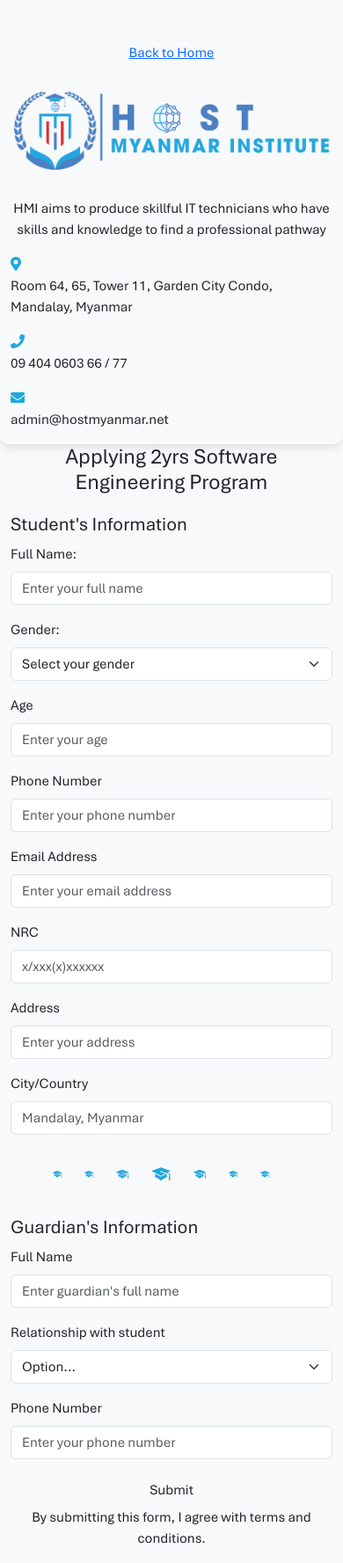
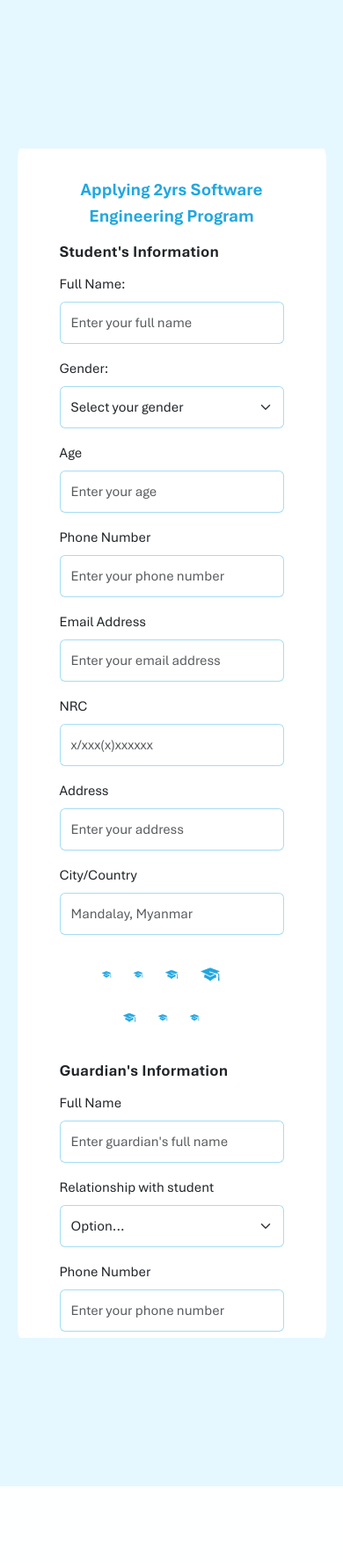
Before and after one commit to NayHt3t/HMI_Website_PHP, a PHP site: page /application-form.php in a window 390 px wide. Shown: the whole page at 88% size. After the commit the page ends 1690 px from the top, so only its background shows below. Run offline with PHP 8.4, Linux system fonts and the light colour scheme.

Commit message:
finished application form, start writing responsive web page to application form and home page

```diff
--- a/application-form.php
+++ b/application-form.php
@@ -14,18 +14,18 @@
 </head>
 
 <body>
-    <div class="container mt-5">
+    <div class="container">
         <div class="row">
             <!-- Sidebar -->
             <div class="sidebar col-md-4">
                 <div class="row text-center">
                     <a href="index.php" class="back">Back to Home</a>
                     <div class="logo">
-                        <img src="images/HMI_logo.png" alt="" width="100%">
+                        <img src="images/HMI_logo.png" alt="" width="80%">
                     </div>
                     <p class="body-text">HMI aims to produce skillful IT technicians who have skills and knowledge to find a professional pathway</p>
                 </div>
-                <div class="row">
+                <div class="row address-row">
                     <div class="col-lg-12 col-md-12 mb-lg-0">
                         <div class="row">
                             <div class="col-md-1">
@@ -55,8 +55,7 @@
                 </div>
             </div>
             <!-- Main Content -->
-            <div class="col-md-8">
-                <div class="application-form">
+            <div class="application-form col-md-8">
                 <div class="form-header text-center">
                     <h2>Applying 2yrs Software Engineering Program</h2>
                 </div>
@@ -109,7 +108,7 @@
                             </div>
                         </div>
 
-                            <div class="row my-3">
+                        <div class="row mt-3 mb-5">
                             <?php echo renderSecionBreak(); ?>
                         </div>
 
@@ -135,15 +134,15 @@
                                 <input type="tel" class="form-control" id="phone" placeholder="Enter your phone number">
                             </div>
                         </div>
-                            <div class="row d-flex justify-content-center align-items-center">
+                        <div class="row d-flex justify-content-center align-items-center my-3">
                             <button type="submit" class="btn submit-button">Submit</button>
                         </div>
-                            <div class="row">
+                        <div class="row mt-3">
                             <p class="text-center">By submitting this form, I agree with terms and conditions.</p>
                         </div>
                     </form>
                 </div>
-                </div>
+
             </div>
         </div>
     </div>
--- a/components/components.php
+++ b/components/components.php
@@ -6,7 +6,7 @@ function renderTitle($title)
           <div class='logo-bullet'>
             <img src='images/HMI_logo_only.png' width='100%' height='100%' alt=''>
           </div>
-          <p class='title-text text-center'>$title</p>
+          <p class='title-text'>$title</p>
         ";
 }
 
--- a/css/style.css
+++ b/css/style.css
@@ -160,7 +160,7 @@ body {
 
 .idea {
   top: -10%;
-  left: 43%;
+  left: 40%;
   transform: translateX(-50%);
 }
 
--- a/css/styles-for-application.css
+++ b/css/styles-for-application.css
@@ -23,44 +23,123 @@
 }
 
 body {
-    background-color: #f8f9fa;
+    background-color: #E6F8FF;
+}
+
+body,
+html {
+    margin: 0;
+    padding: 0;
+    height: 100%;
+    overflow: hidden;
+    display: flex;
+    justify-content: center;
+    align-items: center;
+}
+
+.container {
+    margin: 10px;
+    height: 80%;
+    max-width: 100%;
+    width: 90%;
+    overflow-y: hidden;
+    box-sizing: border-box;
+    background-color: white;
+    border-radius: 1%;
+    display: flex;
+    /* flex-direction: column; */
 }
 
 .sidebar {
-    border-radius: 10px;
-    box-shadow: 0 4px 8px rgba(0, 0, 0, 0.1);
+    border-right: 1px solid #21A7E066;
+    padding: 5rem 2rem 2rem 2rem;
+    display: none;
+}
+
+.sidebar a {
+    color: black;
+    font-style: italic;
 }
 
 .sidebar .logo {
-    padding: 2rem 1rem 2rem 1rem;
+    padding: 2rem 1rem;
     height: auto;
     display: flex;
     justify-content: center;
 }
 
-.card {
-    border-radius: 10px;
-    box-shadow: 0 4px 8px rgba(0, 0, 0, 0.1);
+.sidebar .body-text {
+    font-size: 18px;
+    font-style: italic;
+    font-weight: 400;
+    line-height: 27px;
+    text-align: center;
+    color: #21A7E0;
 }
 
-.card-header {
-    color: #21A7E0;
-    border-bottom: none;
-    border-radius: 10px 10px 0 0;
+.sidebar .address-row {
+    margin-top: 10rem;
 }
 
-.card-body {
-    padding: 20px;
+.application-form h4 {
+    font-size: 18px;
+    font-weight: 600;
+    line-height: 18px;
+    letter-spacing: 0.1599999964237213px;
+    text-align: left;
+    margin-top: 1rem;
+    margin-bottom: 1rem;
+
 }
 
-h4 {
-    margin-top: 20px;
+.application-form {
+    padding: 2rem 3rem 1rem 3rem;
+    flex: 1;
+    height: 100%;
+    overflow-y: auto;
+    -ms-overflow-style: none;
+    scrollbar-width: none;
 }
 
-.card-body .submit-button {
-    width: 20%;
+.application-form::-webkit-scrollbar {
+    display: none;
+}
+
+.application-form h2 {
+    font-size: 20px;
+    font-weight: 600;
+    line-height: 30px;
+    text-align: center;
+    color: #21A7E0;
+}
+
+.application-form .form-control,
+.application-form .form-select {
+    height: 48px;
+    border: 1px solid #21A7E066;
+}
+
+.form-body .submit-button {
+    width: 100%;
     height: 3rem;
     background-color: #21A7E0;
     color: white;
     border-radius: 3px;
 }
+
+@media (min-width: 768px) {
+    .container {
+        flex-direction: row;
+        /* Row for larger screens */
+    }
+
+    .sidebar {
+        display: block;
+        /* Show sidebar on larger screens */
+    }
+
+    .form-body .submit-button {
+        width: 20%;
+        /* Smaller width for larger screens */
+    }
+}
--- a/layouts/header.php
+++ b/layouts/header.php
@@ -10,6 +10,7 @@
   <link href="https://unpkg.com/aos@2.3.1/dist/aos.css" rel="stylesheet">
   <link rel="stylesheet" href="css/style.css">
   <link rel="stylesheet" href="css/custom-animation.css">
+  <link rel="stylesheet" href="css/styles-for-mobile.css">
 
 
   <script src="https://ajax.googleapis.com/ajax/libs/jquery/3.7.1/jquery.min.js"></script>
@@ -42,7 +43,7 @@
 
 <nav class="navbar second-navbar navbar-expand-lg navbar-light sticky-top padding-format">
   <div class="container-fluid">
-    <div class="naver-brand col-lg-3 col-md-3 col-sm-3">
+    <div class="naver-brand col-lg-3 col-md-3 col-6">
       <a class="navbar-brand" href="index.php">
         <img src="images/HMI_logo.png" alt="Host Myanmnar Institute Logo" style="width: 100%;height: 4.5rem;">
       </a>
```
Also changed, not shown: css/styles-for-mobile.css (added, +84 -0 lines), index.php (+7 -5 lines), layouts/footer.php (+8 -8 lines). Lines whose indentation alone changed are shown as unchanged.
